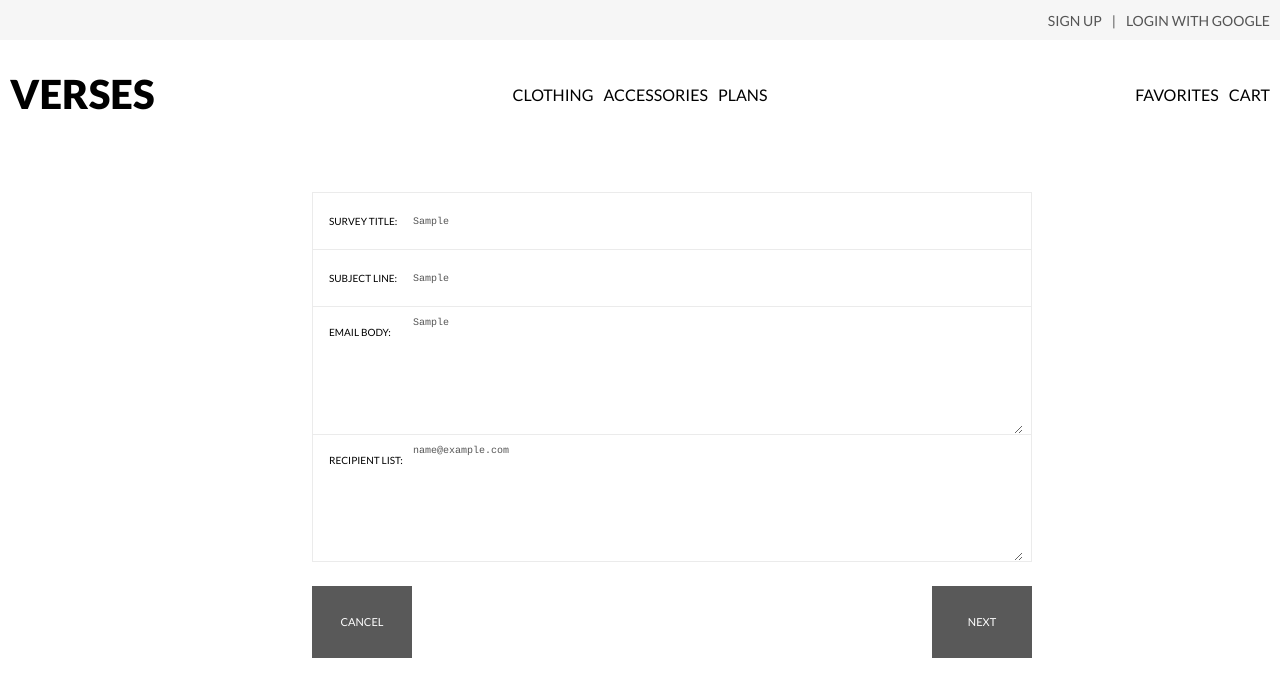
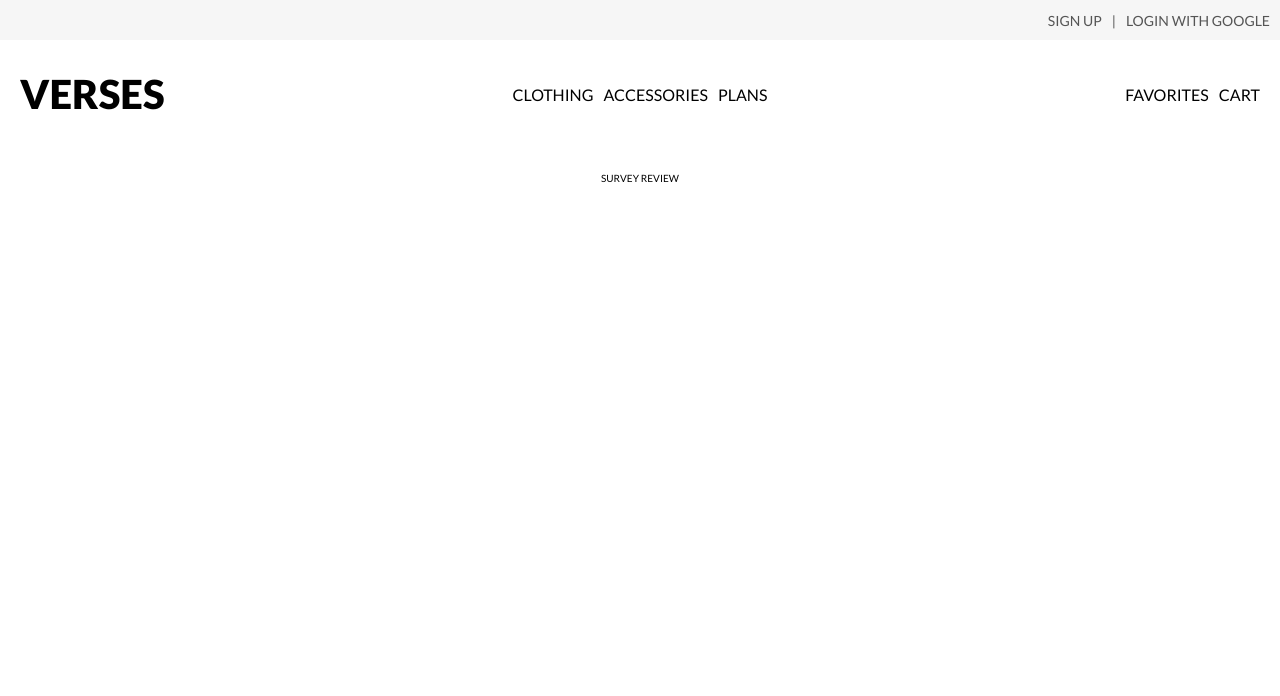
Before and after one commit to mayalexandera/mern-verses, a React (Create React App) app in the folder client/: page /surveys/new in a window 1280 px wide. Both pictures are taken after typing "Sample", "Sample", "Sample", "name@example.com" into the empty fields and a click on the button "NEXT". Shown: the top 696 px of the page. Built offline with nearby package versions, Linux system fonts and the light colour scheme; no server answers.

Commit message:
complete survey form

```diff
--- a/client/src/components/Header/Header.css
+++ b/client/src/components/Header/Header.css
@@ -9,7 +9,7 @@
   height: 7vh;
   min-height: 60px;
   /* border: 1px solid red; */
-  padding: 0 10px;
+  padding: 0 20px;
   top: 8vh;
 }
 
--- a/client/src/components/surveys/Survey.css
+++ b/client/src/components/surveys/Survey.css
@@ -1,7 +1,6 @@
 .survey-container {
   display: flex;
   justify-content: center;
-  width: 100%;
   margin: 4vh;
   padding-top: 10vh;
   font-size: 50%;
@@ -30,7 +29,7 @@
 }
 
 .survey-field-row {
-    border-bottom: none;
+  border-bottom: none;
 }
 
 .survey-field-textarea {
@@ -41,7 +40,7 @@
   position: relative;
   height: 100%;
   width: 85%;
-    color: #555;
+  color: #555;
   padding: 10px 0px;
   border: none;
   font-size: 100%;
--- a/client/src/components/surveys/SurveyField.js
+++ b/client/src/components/surveys/SurveyField.js
@@ -2,8 +2,8 @@
 
 import React from 'react'
 
-export default ({ input, label, className, meta: { error, touched } }) => {
-  console.log(error, touched)
+const SurveyField = ({ input, label, className, meta: { error, touched } }) => {
+  // console.log(error, touched)
   return (
     <div className={className}>
       {/* the input object from props (destructed and passed as argument to component is some amount of functions.  by using the spread operator, react will automatically add each property.  this frees you from having to pass each property a la onBlur={input.onBlur} onChange={input.onChange} etc */}
@@ -17,3 +17,5 @@ export default ({ input, label, className, meta: { error, touched } }) => {
     </div>
   );
 }
+
+export default SurveyField;
--- a/client/src/components/surveys/SurveyForm.js
+++ b/client/src/components/surveys/SurveyForm.js
@@ -2,6 +2,8 @@
 import React from "react";
 import _ from "lodash";
 import SurveyField from "./SurveyField";
+
+import validateEmails from "../../utils/validateEmails";
 import { Link } from "react-router-dom";
 // import { Form, Field } from "react-final-form";
 import { reduxForm, Field } from "redux-form";
@@ -43,12 +45,10 @@ const SurveyForm = (props) => {
 
   return (
     <div className='survey-form-wrapper'>
-      <form onSubmit={props.handleSubmit((values) => console.log(values))}>
+      <form onSubmit={props.handleSubmit(props.onSurveySubmit)}>
         {renderFields()}
         <div className='survey-button-row'>
-          <button className='survey-button' type='submit'>
-            Cancel
-          </button>
+          <Link className='survey-button' to='/surveys'>Cancel</Link>
           <button className='survey-button' type='submit'>
             Next
           </button>
@@ -59,14 +59,17 @@ const SurveyForm = (props) => {
 };
 
 function validate(values) {
-  console.log(values)
+  // console.log(values)
   const errors = {};
+
+  errors.emails = validateEmails(values.emails || '' )
 
   _.each(FIELDS, ({ name, noValueError }) => {
     if (!values[name]) {
       errors[name] = noValueError;
     }
   });
+
 
   return errors;
 }
--- /dev/null
+++ b/client/src/components/surveys/SurveyFormReview.js
@@ -0,0 +1,9 @@
+import React from 'react';
+
+const SurveyReview = () => {
+  return (
+    <div>Survey Review</div>
+  )
+}
+
+export default SurveyReview;
--- a/client/src/components/surveys/SurveyNew.js
+++ b/client/src/components/surveys/SurveyNew.js
@@ -2,12 +2,23 @@
 import './Survey.css'
 import React, { Component } from 'react'
 import SurveyForm from './SurveyForm'
+import SurveyFormReview from "./SurveyFormReview";
 
 class SurveyNew extends Component {
+
+  state = { showFormReview: false }
+
+  renderContent() {
+    if (this.state.showFormReview) {
+      return <SurveyFormReview/>
+    }
+    return <SurveyForm onSurveySubmit={() => this.setState({showFormReview: true})}/>
+  }
+
   render() {
     return (
       <div className='survey-container'>
-       <SurveyForm/>
+       {this.renderContent()}
       </div>
     )
   }
--- /dev/null
+++ b/client/src/utils/validateEmails.js
@@ -0,0 +1,12 @@
+
+
+const re = /^[a-zA-Z0-9.!#$%&’*+/=?^_`{|}~-]+@[a-zA-Z0-9-]+(?:\.[a-zA-Z0-9-]+)*$/;
+
+export default function(emails) {
+  const invalidEmails = emails.split(",").map((email) => email.trim()).filter(email => re.test(email) === false)
+
+  if (invalidEmails.length) {
+    return `These emails are invalid: ${invalidEmails}`
+  }
+
+};
```
Also changed, not shown: 1 other file (tests, documents, lock files or other folders).
